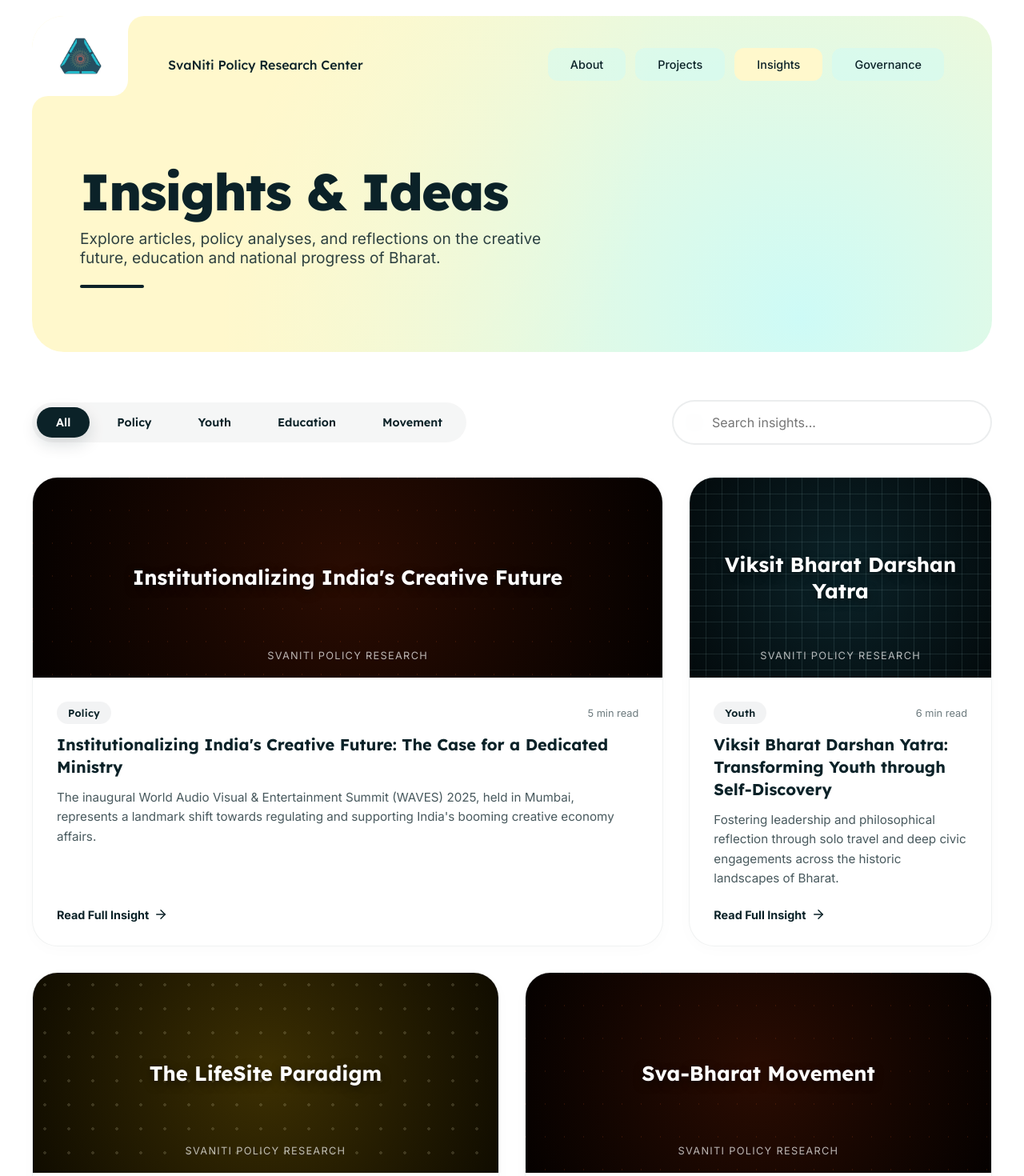
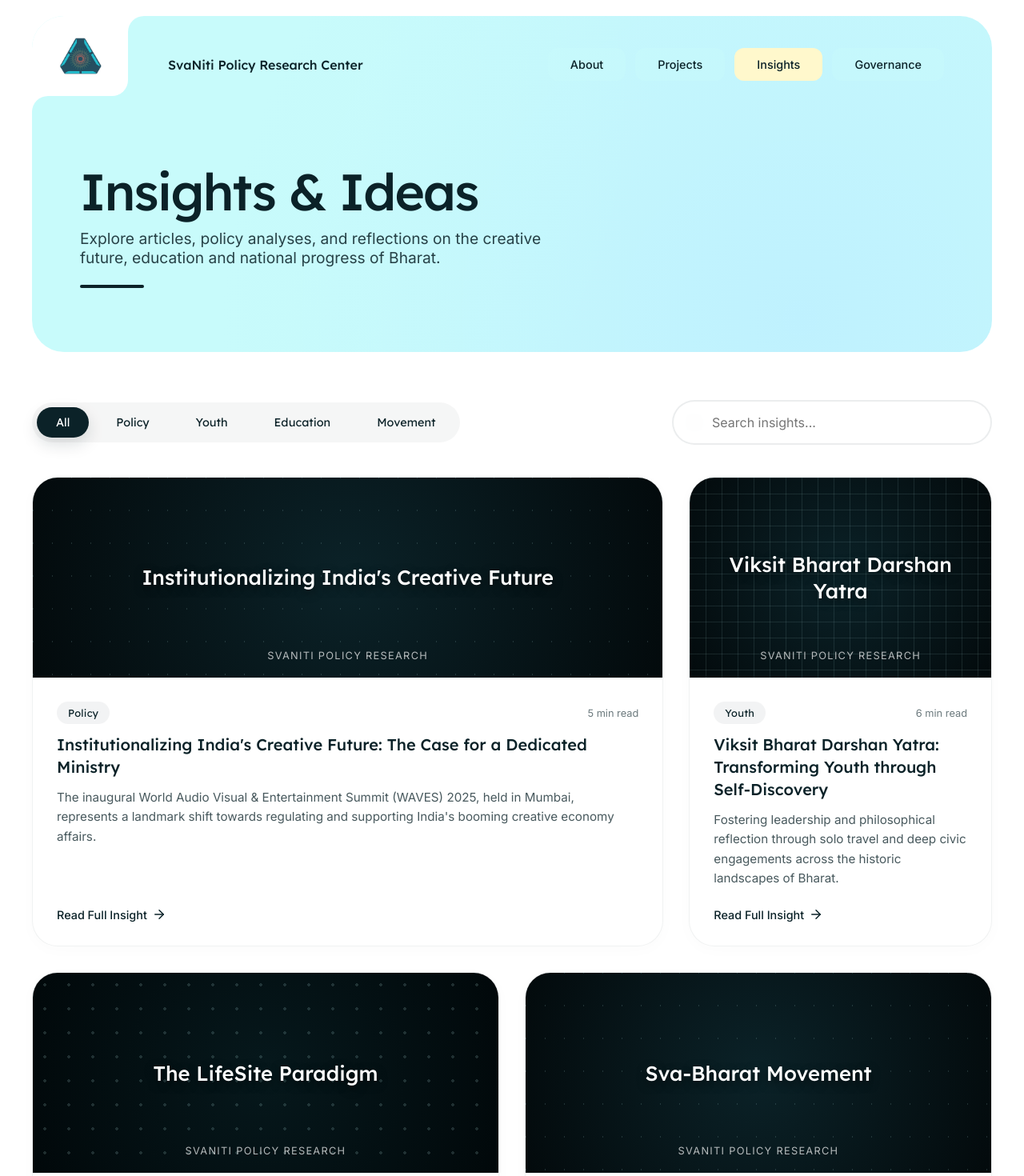
Before and after one commit to Garvit-png/SwaNiti, a Next.js app: page /insights in a window 1280 px wide. Shown: the top 1470 px of the page at 80% size. Built offline with nearby package versions, Linux system fonts and the light colour scheme.

Commit message:
Refine Insights page font-weight and apply unified blue theme

```diff
--- a/app/insights/insights.module.css
+++ b/app/insights/insights.module.css
@@ -17,9 +17,9 @@
   display: flex;
   flex-direction: column;
   background:
-    radial-gradient(circle at calc(var(--m-x, 50%) * 0.15) calc(var(--m-y, 50%) * 0.2 + 10%), rgba(255, 248, 204, 0.85) 0%, transparent 60%),
-    radial-gradient(circle at 80% 90%, rgba(200, 251, 251, 0.9) 0%, transparent 70%),
-    #fff8cc;
+    radial-gradient(circle at calc(var(--m-x, 50%) * 0.15) calc(var(--m-y, 50%) * 0.2 + 10%), rgba(200, 251, 251, 0.85) 0%, transparent 60%),
+    radial-gradient(circle at 80% 90%, rgba(190, 240, 255, 0.9) 0%, transparent 70%),
+    #c8fbfb;
   transition: all 0.8s cubic-bezier(0.16, 1, 0.3, 1);
 }
 
@@ -35,7 +35,7 @@
 .heroInner h1 {
   font-family: var(--font-lexend);
   font-size: clamp(2.5rem, 5vw, 4.5rem);
-  font-weight: 800;
+  font-weight: 500;
   line-height: 1.1;
   letter-spacing: -0.03em;
   color: var(--sr-ink);
@@ -130,7 +130,7 @@
   color: var(--sr-ink);
   font-family: var(--font-lexend);
   font-size: 0.9rem;
-  font-weight: 600;
+  font-weight: 400;
   cursor: pointer;
   border-radius: 30px;
   transition: all 0.4s cubic-bezier(0.16, 1, 0.3, 1);
@@ -242,15 +242,15 @@
 
 /* Visual designs matching the user uploaded screen (Orange Future grid) */
 .orangeGridPattern {
-  background: radial-gradient(circle at center, #2a0c02 0%, #050100 100%);
+  background: radial-gradient(circle at center, #0B2228 0%, #030a0c 100%);
 }
 
 .orangeGridPattern::before {
   content: '';
   position: absolute;
   inset: 0;
-  background-image: linear-gradient(30deg, rgba(235, 94, 40, 0.15) 1px, transparent 1px),
-                    linear-gradient(150deg, rgba(235, 94, 40, 0.15) 1px, transparent 1px);
+  background-image: linear-gradient(30deg, rgba(200, 251, 251, 0.15) 1px, transparent 1px),
+                    linear-gradient(150deg, rgba(200, 251, 251, 0.15) 1px, transparent 1px);
   background-size: 24px 41px;
 }
 
@@ -268,21 +268,21 @@
 }
 
 .yellowGridPattern {
-  background: radial-gradient(circle at center, #3c2f02 0%, #100c00 100%);
+  background: radial-gradient(circle at center, #06181c 0%, #01080a 100%);
 }
 
 .yellowGridPattern::before {
   content: '';
   position: absolute;
   inset: 0;
-  background-image: radial-gradient(circle, rgba(255, 248, 204, 0.15) 2px, transparent 2px);
+  background-image: radial-gradient(circle, rgba(200, 251, 251, 0.15) 2px, transparent 2px);
   background-size: 30px 30px;
 }
 
 .patternTitle {
   font-family: var(--font-lexend);
   font-size: 1.6rem;
-  font-weight: 700;
+  font-weight: 500;
   text-align: center;
   z-index: 2;
   text-shadow: 0 4px 12px rgba(0, 0, 0, 0.5);
@@ -318,7 +318,7 @@
   padding: 6px 14px;
   border-radius: 20px;
   font-size: 0.8rem;
-  font-weight: 600;
+  font-weight: 400;
   font-family: var(--font-lexend);
   letter-spacing: 0.02em;
 }
@@ -332,7 +332,7 @@
 .cardTitle {
   font-family: var(--font-lexend);
   font-size: 1.25rem;
-  font-weight: 700;
+  font-weight: 500;
   margin-bottom: 12px;
   line-height: 1.4;
   color: var(--sr-ink);
@@ -340,7 +340,7 @@
 }
 
 .blogCard:hover .cardTitle {
-  color: #eb5e28;
+  color: #0077b6;
 }
 
 .cardDesc {
@@ -355,7 +355,7 @@
 .cardFooter {
   display: flex;
   align-items: center;
-  font-weight: 700;
+  font-weight: 500;
   font-size: 0.9rem;
   gap: 6px;
   color: var(--sr-ink);
```
